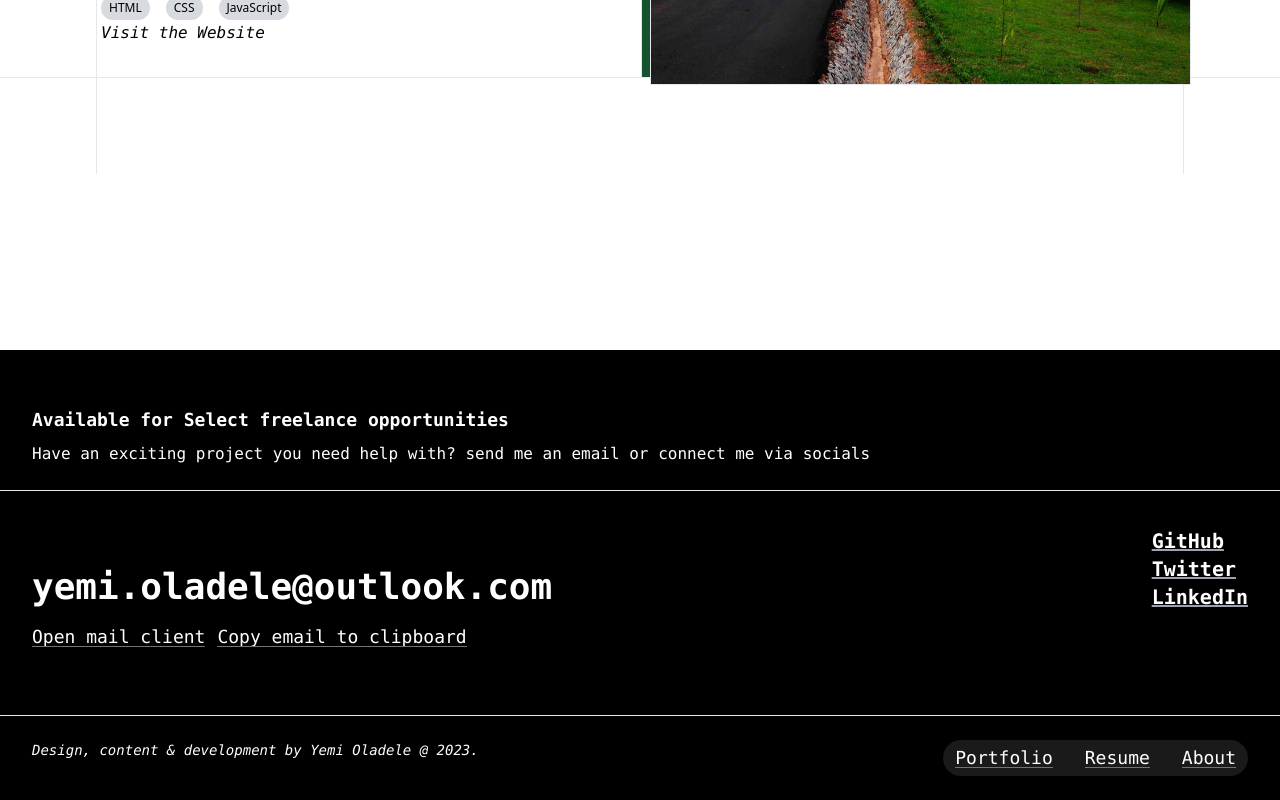
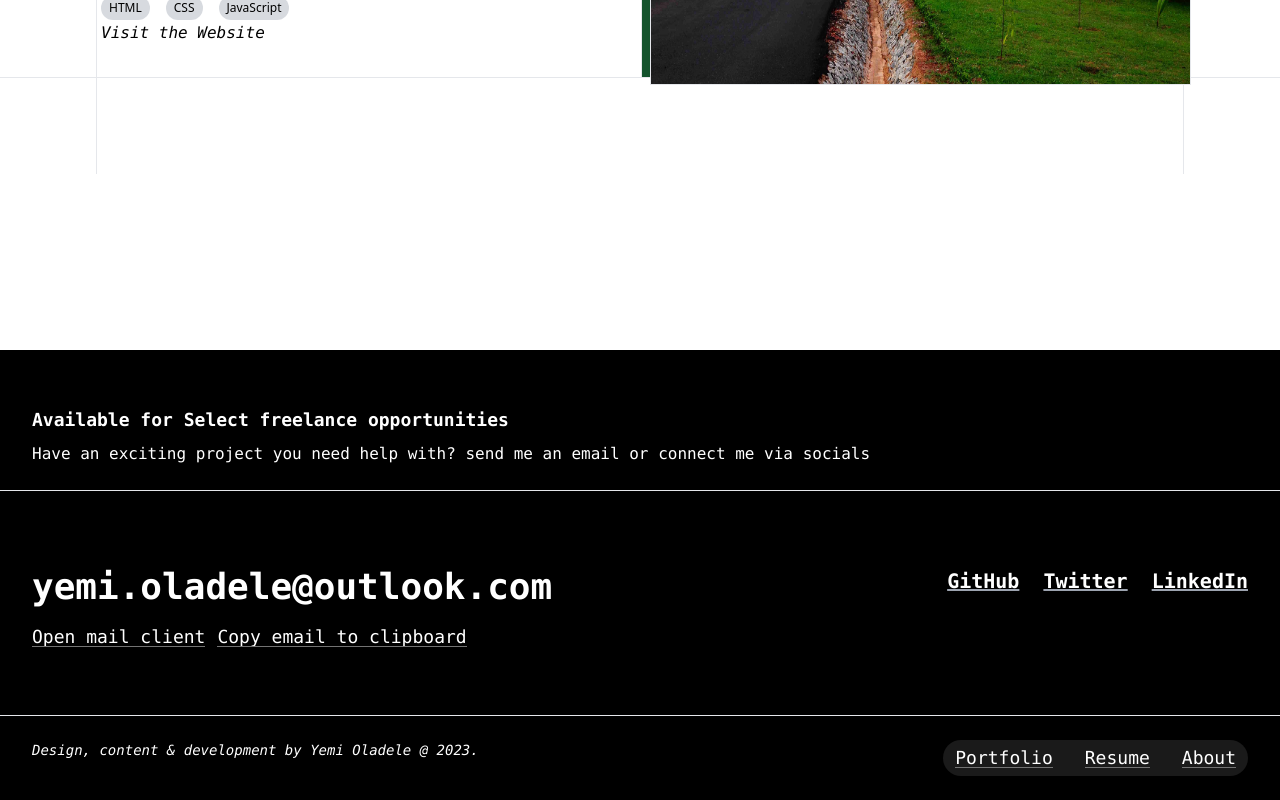
Before and after one commit to Omotobii/personal_portfolio, a Next.js app: page / in a window 1280 px wide. Shown: the part 1853-2653 px from the top of the page. Built offline with nearby package versions, Linux system fonts and the light colour scheme.

Commit message:
updated index.tsx

```diff
--- a/pages/index.tsx
+++ b/pages/index.tsx
@@ -188,8 +188,8 @@ export default function Home() {
               <a href="mailto:@outlook.com" className=' ml-3 backline animate-from-bottom sm:text-lg sm:font-thin'>Copy email to clipboard</a>
             </div>
 
-            <div className=' pt-1'>
-              <ul className=' text-sm sm:text-xl'>
+            <div className=' pt-11'>
+              <ul className='flex gap-6 text-sm sm:text-xl'>
                 <li><a href="#" className='underline decoration-gray-400 hover:bg-gray-400 font-bold'>GitHub</a></li>
                 <li><a href="#" className='underline decoration-gray-400 hover:bg-gray-400 font-bold'>Twitter</a></li>
                 <li><a href="#" className='underline decoration-gray-400 hover:bg-gray-400 font-bold'>LinkedIn</a></li>
```
Also changed, not shown: public/OIG.jpeg (deleted).
